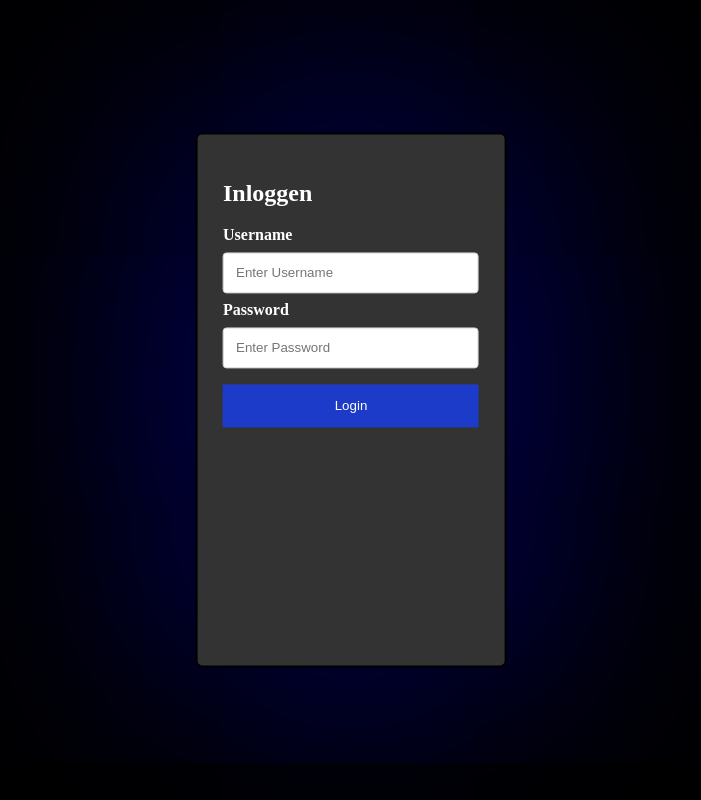
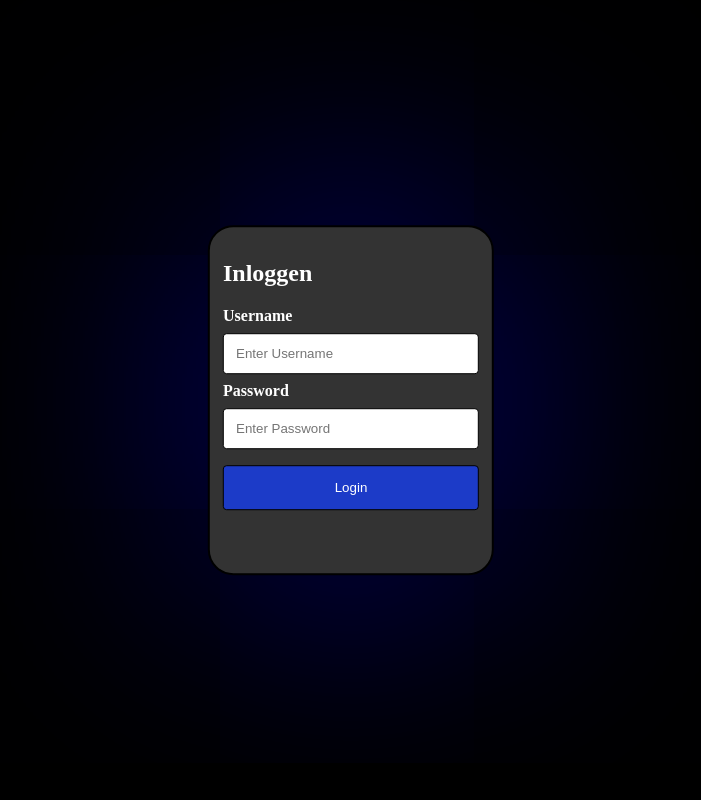
Before and after one commit to Pientje09-abe/BM03, a PHP site: page /login.html in a window 1280 px wide. Shown: the whole page, without its empty margins (289-990 px from the left). Run offline with PHP 8.4, Linux system fonts and the light colour scheme.

Commit message:
all scc files in login and made evrithing nicer

```diff
--- a/login.css
+++ b/login.css
@@ -5,10 +5,10 @@ body {
 #login-container {
   margin: auto;
   width: 20vw;
-  height: 60vh;
-  padding: 2vw;
+  height: 40vh;
+  padding: 1vw;
   background-color: #333333;
-  border-radius: 0.5vw;
+  border-radius: 2vw;
   border: 0.2vw solid #000000;
   box-shadow: 0px 0px 100vw rgb(0, 0, 150);
   top: 50vh;
@@ -25,10 +25,10 @@ input[type=text], input[type=password] {
   border: 1px solid #ccc;
   box-sizing: border-box;
   border-radius: 0.3vw;
+  border: 0.1vw solid #000000;
 }
 
-/* Set a style for all buttons */
-button {
+.login-button {
   background-color: #1c3bc8;
   color: white;
   padding: 14px 20px;
@@ -36,11 +36,23 @@ button {
   border: none;
   cursor: pointer;
   width: 100%;
+  border-radius: 0.3vw;
+  border: 0.1vw solid #000000;
+}
+.registeren-button {
+  background-color: #1c3bc8;
+  color: white;
+  padding: 14px 20px;
+  margin: 8px 0;
+  border: none;
+  cursor: pointer;
+  width: 100%;
+  border-radius: 0.3vw;
+  border: 0.1vw solid #000000;
 }
 
-/* Add a hover effect for buttons */
-button:hover {
-  opacity: 0.8;
+.login-registeren-button:hover {
+  background-color: #1f1cc8;
 }
 
 #h2{
--- a/login.html
+++ b/login.html
@@ -18,10 +18,9 @@
     <label id="text" for="psw"><b>Password</b></label>
     <input type="password" placeholder="Enter Password" name="psw" required>
 
-    <button type="submit">Login</button>
+    <button class="login-button" type="submit">Login</button>
 
   </div>
-
 
   </div>
   </div>
--- a/register.html
+++ b/register.html
@@ -3,7 +3,7 @@
 <head>
     <meta charset="UTF-8">
     <meta name="viewport" content="width=device-width, initial-scale=1.0">
-    <title>Register</title> <link rel="stylesheet" href="style.css">
+    <title>Register</title> <link rel="stylesheet" href="login.css">
 </head>
 <body>
     <div id="login-container">
@@ -19,7 +19,7 @@
         <label id="text" for="password"><b>Password</b></label>
         <input type="password" placeholder="Enter Password" required>
 
-        <button type="submit">Registreren</button>
+        <button class="registeren-button" type="submit">Registreren</button>
     </div>
 </body>
 </html>
--- a/style.css
+++ b/style.css
@@ -39,6 +39,7 @@ input[type=text], input[type=password] {
   border: 1px solid #ccc;
   box-sizing: border-box;
   border-radius: 0.3vw;
+  border: 0.1vw solid #000000;
 }
 
 button:hover {
@@ -53,7 +54,7 @@ label{
     color: white;
 }
 
-button {
+.registeren-button {
   background-color: #1c3bc8;
   color: white;
   padding: 14px 20px;
@@ -61,4 +62,5 @@ button {
   border: none;
   cursor: pointer;
   width: 100%;
+  border: 0.1vw solid #000000;
 }
```
